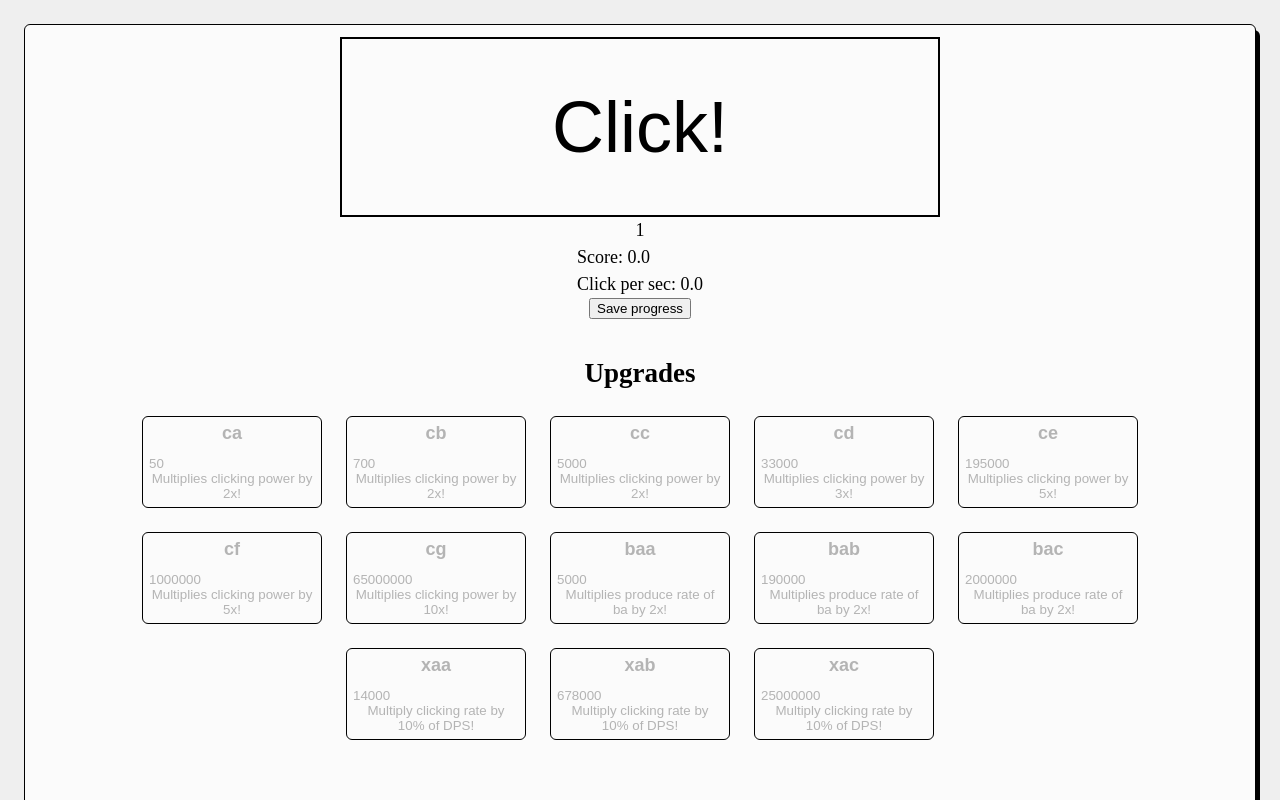
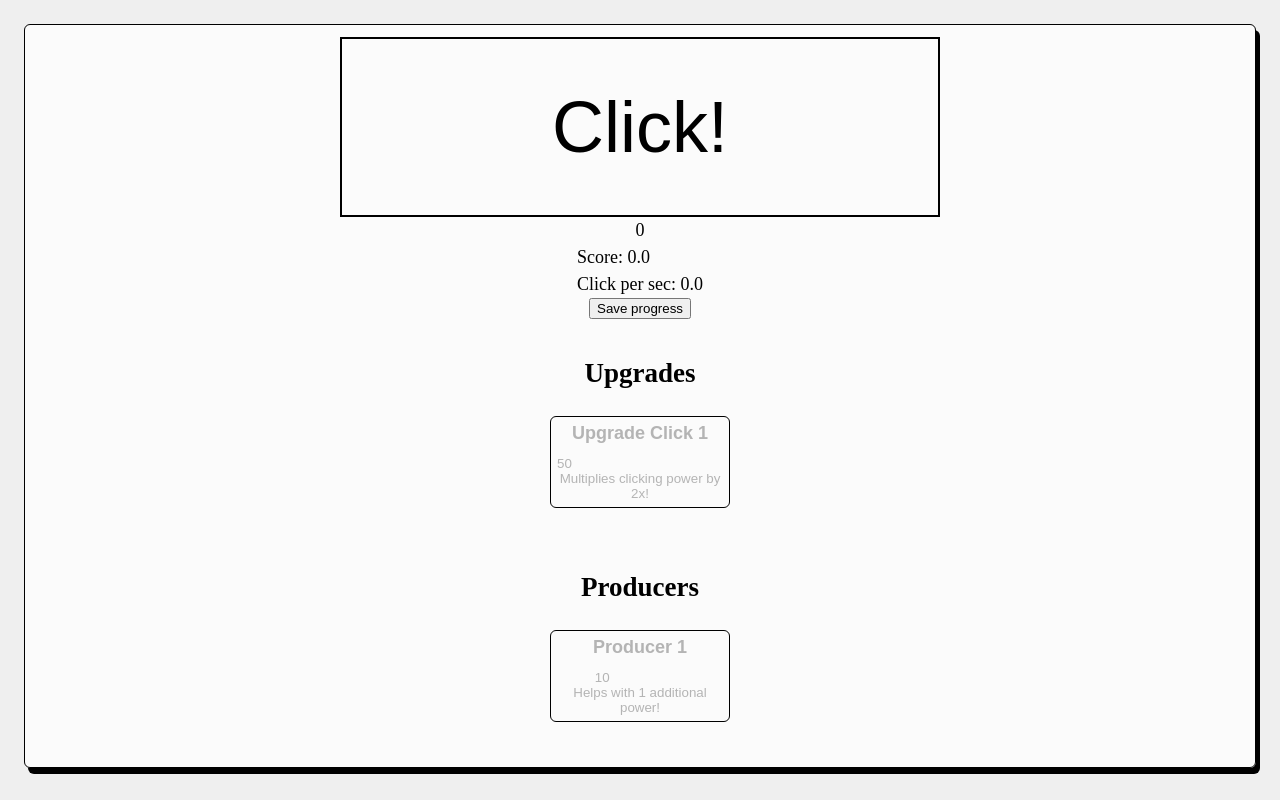
Before and after one commit to klajbard/clicker, a React (Vite) app: page / in a window 1280 px wide. Shown: the top 800 px of the page. Built offline with nearby package versions, Linux system fonts and the light colour scheme.

Commit message:
Fine-tune logic

```diff
--- a/src/App.tsx
+++ b/src/App.tsx
@@ -14,12 +14,37 @@ export default function App() {
   const config = useConfig();
   const state = useProgress();
 
+  const roundedSum = useMemo(
+    () =>
+      Math.round((state.count + state.sumPurchases + Number.EPSILON) * 1000) /
+      1000,
+    [state.count, state.sumPurchases]
+  );
+
   useWorker();
-  const availableUpgrades = useMemo(
-    () =>
-      config.upgrades.filter((upgrade) => !storeActions.hasUpgrade(upgrade.id)),
-    [state.upgrades]
-  );
+  const availableUpgrades = useMemo(() => {
+    let count = 0;
+    return config.upgrades
+      .sort((a, b) => a.price - b.price)
+      .filter(({ id, price }) => {
+        const isPurchased = storeActions.hasUpgrade(id);
+        const ableToBuy = roundedSum * 2 > price;
+        count += Number(!isPurchased);
+        return !isPurchased && (ableToBuy || count <= 1);
+      });
+  }, [roundedSum, state.sumPurchases]);
+
+  const availableProducers = useMemo(() => {
+    let count = 0;
+    return config.producers.filter(({ basePrice, id }) => {
+      const ableToBuy = roundedSum * 5 > basePrice;
+      const isPurchased = storeActions.hasProducer(id);
+      if (!isPurchased) {
+        count += 1;
+      }
+      return ableToBuy || count <= 1;
+    });
+  }, [roundedSum]);
 
   return (
     <>
@@ -39,7 +64,7 @@ export default function App() {
         <Styled.Column>
           <Styled.SectionTitle>Producers</Styled.SectionTitle>
           <Styled.UpgradesWrapper>
-            {config.producers.map((producer) => (
+            {availableProducers.map((producer) => (
               <ProducerItem key={producer.id} item={producer} />
             ))}
           </Styled.UpgradesWrapper>
--- a/src/components/Items/ProducerItem.tsx
+++ b/src/components/Items/ProducerItem.tsx
@@ -1,5 +1,6 @@
 import React, { useMemo } from "react";
 
+import { PRODUCER_POW } from "../../config";
 import { storeActions, useProgress } from "../../store/main";
 import { IProducerItem } from "../../types";
 
@@ -7,26 +8,29 @@ import * as Styled from "./styled";
 
 function ProducerItem({ item }: { item: IProducerItem }) {
   const state = useProgress();
-  const { basePrice, id, produce } = item;
+  const { basePrice, id, name, produce } = item;
   const producerFromState = state.producers.find(
-    (_producer) => _producer.id === item.id
+    (_producer) => _producer.id === id
   );
 
   const price = useMemo(
-    () => Math.floor(basePrice * Math.pow(1.17, producerFromState?.count || 0)),
+    () =>
+      Math.floor(
+        basePrice * Math.pow(PRODUCER_POW, producerFromState?.count || 0)
+      ),
     [producerFromState?.count]
   );
 
   const handleClick = () => {
     if (state.count >= price) {
-      storeActions.increaseProducer(item);
+      storeActions.increaseProducer(item, price);
       storeActions.addCount(-price);
     }
   };
 
   return (
     <Styled.Container onClick={handleClick} disabled={state.count < price}>
-      <Styled.Title>{id}</Styled.Title>
+      <Styled.Title>{name}</Styled.Title>
       <Styled.Price>{price}</Styled.Price>
       <Styled.Count>{producerFromState?.count}</Styled.Count>
       <Styled.Description>
--- a/src/components/Items/UpgradeItem.tsx
+++ b/src/components/Items/UpgradeItem.tsx
@@ -1,16 +1,20 @@
 import React, { useMemo } from "react";
 
+import config from "../../config";
 import { storeActions, useProgress } from "../../store/main";
 import { IUpgradeItem, UpgradeType } from "../../types";
 
 import * as Styled from "./styled";
 
-function UpgradeItem({ item }: { item: IUpgradeItem }) {
+function UpgradeItem({
+  item: { id, name, price, multiply, type, producerID },
+}: {
+  item: IUpgradeItem;
+}) {
   const state = useProgress();
-  const { id, price, multiply, type, producerID } = item;
   const handleClick = () => {
-    if (state.count > price) {
-      storeActions.addUpgrade(id);
+    if (state.count >= price) {
+      storeActions.addUpgrade(id, price);
       storeActions.addCount(-price);
     }
   };
@@ -21,13 +25,15 @@ function UpgradeItem({ item }: { item: IUpgradeItem }) {
     } else if (type === UpgradeType.ALL) {
       return `Multiply clicking rate by ${multiply * 100}% of DPS!`;
     } else if (type === UpgradeType.PRODUCER) {
-      return `Multiplies produce rate of ${producerID} by ${multiply}x!`;
+      return `Multiplies produce rate of "${
+        config.producers.find((producer) => producer.id === producerID)?.name
+      }" by ${multiply}x!`;
     }
   }, [type]);
 
   return (
     <Styled.Container onClick={handleClick} disabled={state.count < price}>
-      <Styled.Title>{id}</Styled.Title>
+      <Styled.Title>{name}</Styled.Title>
       <Styled.Price>{price}</Styled.Price>
       <Styled.Description>{description}</Styled.Description>
     </Styled.Container>
--- a/src/components/Trigger/Trigger.tsx
+++ b/src/components/Trigger/Trigger.tsx
@@ -18,11 +18,22 @@ const createHitElement = (
   positionX: number,
   positionY: number
 ) => {
+  const offsets = {
+    y: 10 * (Math.random() - 0.5 - 1),
+    x: 50 * (Math.random() - 0.5 - 0.2),
+    // y: 10 * ((0 - 0.5) - 1),
+    // x: 50 * ((0 - 0.5) - 0.3),
+    // yMax: 10 * ((1 - 0.5) - 1),
+    // xMax: 50 * ((1 - 0.5) - 0.3),
+  };
   const hitElement = document.createElement("div");
   hitElement.innerText = `+${hit}`;
   hitElement.style.position = "fixed";
-  hitElement.style.left = `${positionX}px`;
-  hitElement.style.top = `${positionY}px`;
+  hitElement.style.left = `${positionX + offsets.x}px`;
+  hitElement.style.top = `${positionY + offsets.y}px`;
+  // hitElement.style.height = `${offsets.yMax - offsets.y}px`;
+  // hitElement.style.width = `${offsets.xMax - offsets.x}px`;
+  hitElement.style.background = "red";
   hitElement.style.pointerEvents = "none";
   hitElement.style.transition = "all 2s ease-out";
 
@@ -40,7 +51,6 @@ const Trigger = () => {
       event.clientY
     );
     document.body.appendChild(hitElement);
-    console.log("DMG", state.clickDps);
 
     const removeTimeout = window.setTimeout(() => {
       hitElement.remove();
--- a/src/config.ts
+++ b/src/config.ts
@@ -1,51 +1,139 @@
 import { IConfig, ProducerID, UpgradeType } from "./types";
+
+export const PRODUCER_POW = 1.17;
 
 // Test config to initially cover different cases
 // Global config to hold values for available upgrades, etc.
 const config: IConfig = {
   upgrades: [
     // Upgrades multiplying click power
-    { id: "ca", multiply: 2, type: UpgradeType.CLICK, price: 50 },
-    { id: "cb", multiply: 2, type: UpgradeType.CLICK, price: 700 },
-    { id: "cc", multiply: 2, type: UpgradeType.CLICK, price: 5000 },
-    { id: "cd", multiply: 3, type: UpgradeType.CLICK, price: 33000 },
-    { id: "ce", multiply: 5, type: UpgradeType.CLICK, price: 195000 },
-    { id: "cf", multiply: 5, type: UpgradeType.CLICK, price: 1000000 },
-    { id: "cg", multiply: 10, type: UpgradeType.CLICK, price: 65000000 },
+    {
+      id: "upgrdclck1",
+      name: "Upgrade Click 1",
+      multiply: 2,
+      type: UpgradeType.CLICK,
+      price: 50,
+    },
+    {
+      id: "upgrdclck2",
+      name: "Upgrade Click 2",
+      multiply: 2,
+      type: UpgradeType.CLICK,
+      price: 700,
+    },
+    {
+      id: "upgrdclck3",
+      name: "Upgrade Click 3",
+      multiply: 2,
+      type: UpgradeType.CLICK,
+      price: 5000,
+    },
+    {
+      id: "upgrdclck4",
+      name: "Upgrade Click 4",
+      multiply: 2.5,
+      type: UpgradeType.CLICK,
+      price: 33000,
+    },
+    {
+      id: "upgrdclck5",
+      name: "Upgrade Click 5",
+      multiply: 3,
+      type: UpgradeType.CLICK,
+      price: 195000,
+    },
+    {
+      id: "upgrdclck6",
+      name: "Upgrade Click 6",
+      multiply: 3,
+      type: UpgradeType.CLICK,
+      price: 1000000,
+    },
+    {
+      id: "upgrdclck7",
+      name: "Upgrade Click 7",
+      multiply: 5,
+      type: UpgradeType.CLICK,
+      price: 65000000,
+    },
     // Upgrades multiplying specific producer power
     {
-      id: "baa",
+      id: "upgrdprd1",
+      name: "Upgrade Producer 1",
       multiply: 2,
       type: UpgradeType.PRODUCER,
       price: 5000,
-      producerID: ProducerID.ba,
+      producerID: ProducerID.prdcr1,
     },
     {
-      id: "bab",
+      id: "upgrdprd2",
+      name: "Upgrade Producer 2",
       multiply: 2,
       type: UpgradeType.PRODUCER,
       price: 190000,
-      producerID: ProducerID.ba,
+      producerID: ProducerID.prdcr2,
     },
     {
-      id: "bac",
+      id: "upgrdprd3",
+      name: "Upgrade Producer 3",
       multiply: 2,
       type: UpgradeType.PRODUCER,
       price: 2000000,
-      producerID: ProducerID.ba,
+      producerID: ProducerID.prdcr3,
+    },
+    {
+      id: "upgrdprd4",
+      name: "Upgrade Producer 4",
+      multiply: 2,
+      type: UpgradeType.PRODUCER,
+      price: 10000000,
+      producerID: ProducerID.prdcr4,
     },
     // Upgrades multiplying both click power and produce power
-    { id: "xaa", multiply: 0.1, type: UpgradeType.ALL, price: 14000 },
-    { id: "xab", multiply: 0.1, type: UpgradeType.ALL, price: 678000 },
-    { id: "xac", multiply: 0.1, type: UpgradeType.ALL, price: 25000000 },
+    {
+      id: "upgrdall1",
+      name: "Upgrade All 1",
+      multiply: 0.1,
+      type: UpgradeType.ALL,
+      price: 14000,
+    },
+    {
+      id: "upgrdall2",
+      name: "Upgrade All 2",
+      multiply: 0.1,
+      type: UpgradeType.ALL,
+      price: 678000,
+    },
+    {
+      id: "upgrdall3",
+      name: "Upgrade All 3",
+      multiply: 0.1,
+      type: UpgradeType.ALL,
+      price: 25000000,
+    },
   ],
   // Producers generating points over time
   producers: [
-    { id: "ba", produce: 1, basePrice: 10 },
-    { id: "bb", produce: 10, basePrice: 140 },
-    { id: "bc", produce: 80, basePrice: 20000 },
-    { id: "bd", produce: 500, basePrice: 350000 },
-    { id: "be", produce: 2750, basePrice: 5000000 },
+    { id: ProducerID.prdcr1, name: "Producer 1", produce: 1, basePrice: 10 },
+    { id: ProducerID.prdcr2, name: "Producer 2", produce: 10, basePrice: 140 },
+    {
+      id: ProducerID.prdcr3,
+      name: "Producer 3",
+      produce: 80,
+      basePrice: 20000,
+    },
+    {
+      id: ProducerID.prdcr4,
+      name: "Producer 4",
+      produce: 500,
+      basePrice: 350000,
+    },
+    {
+      id: ProducerID.prdcr5,
+      name: "Producer 5",
+      produce: 2750,
+      basePrice: 5000000,
+    },
   ],
 };
 
--- a/src/hooks/useWorker.ts
+++ b/src/hooks/useWorker.ts
@@ -58,7 +58,7 @@ const useWorker = () => {
     interval.current = createSetInterval();
     if (window.Worker) {
       // Creates the web worker which will operate only when tab is out of focus.
-      worker = new Worker(new URL("./worker.js", import.meta.url));
+      worker = new Worker(new URL("../worker.js", import.meta.url));
       window.addEventListener("blur", handleWindowBlur);
       window.addEventListener("focus", handleWindowFocus);
       worker.onmessage = ({ data }: TWorkerMessage) => {
--- a/src/store/main.ts
+++ b/src/store/main.ts
@@ -1,6 +1,6 @@
 import { proxy, useSnapshot } from "valtio";
 
-import config from "../config";
+import config, { PRODUCER_POW } from "../config";
 import { IProducerItem, UpgradeType } from "../types";
 
 import { IStore, IStoreRead } from "./types";
@@ -10,6 +10,7 @@ const state = proxy<IStore>({
   clickDps: 1,
   producerDps: 0,
   producers: [],
+  sumPurchases: 0,
   upgrades: [],
 });
 
@@ -18,8 +19,6 @@ const roundToOneDecimal = (num: number) =>
 
 // Core logic behind calculating the various dps for both clicking and producers
 const calculateDps = () => {
-  let damageFromProducers = 0;
-
   // Reset dps values
   state.clickDps = 1;
   state.producerDps = 0;
@@ -47,27 +46,36 @@ const calculateDps = () => {
     }
   });
 
-  // Calculate summarized DPS
-  state.producers.forEach((producer) => {
-    state.producerDps += producer.dps * producer.count;
-  });
+  let allMultiplier = 0;
+  let clickMultiplier = 0;
+  const damageFromProducers = 0;
 
   // Calculate click DPS
   state.upgrades.forEach((upgrade) => {
     const matchedUpgrade = config.upgrades.find(({ id }) => upgrade === id);
     switch (matchedUpgrade?.type) {
       case UpgradeType.CLICK:
-        state.clickDps = state.clickDps * (matchedUpgrade?.multiply || 1);
+        clickMultiplier += matchedUpgrade.multiply;
         break;
       case UpgradeType.ALL:
-        damageFromProducers += Math.round(
-          state.producerDps * matchedUpgrade.multiply
-        );
+        allMultiplier += matchedUpgrade.multiply;
         break;
     }
   });
 
-  state.clickDps = state.clickDps + damageFromProducers;
+  state.clickDps =
+    Math.round(
+      ((state.clickDps + damageFromProducers) *
+        clickMultiplier *
+        (1 + allMultiplier) +
+        Number.EPSILON) *
+        100
+    ) / 100;
+
+  // Calculate summarized DPS
+  state.producers.forEach((producer) => {
+    state.producerDps += producer.dps * producer.count * (1 + allMultiplier);
+  });
 };
 
 export const storeActions = {
@@ -75,9 +83,24 @@ export const storeActions = {
     const localState = localStorage.getItem("clicker.state");
     if (localState) {
       const localStateObj = JSON.parse(localState) as IStoreRead;
+      let sumPurchases = 0;
       state.count = localStateObj.count;
       state.producers = localStateObj.producers;
       state.upgrades = localStateObj.upgrades;
+      // Sum of geometric series
+      // https://en.wikipedia.org/wiki/Geometric_series
+      localStateObj.producers.forEach((producer) => {
+        sumPurchases +=
+          (1 - Math.pow(PRODUCER_POW, producer.count)) / (1 - PRODUCER_POW);
+      });
+
+      localStateObj.upgrades.forEach((upgrade) => {
+        sumPurchases +=
+          config.upgrades.find((configUpgrade) => configUpgrade.id === upgrade)
+            ?.price || 0;
+      });
+
+      state.sumPurchases = Math.floor(sumPurchases);
     }
     calculateDps();
   },
@@ -106,16 +129,20 @@ export const storeActions = {
   increaseDPS(dps: number) {
     state.producerDps += dps;
   },
-  addUpgrade(upgrade: string) {
+  addUpgrade(upgrade: string, price: number) {
     if (state.upgrades.indexOf(upgrade) === -1) {
       state.upgrades.push(upgrade);
+      state.sumPurchases += price;
     }
     calculateDps();
   },
   hasUpgrade(id: string) {
     return state.upgrades.indexOf(id) !== -1;
   },
-  increaseProducer(producer: IProducerItem) {
+  hasProducer(id: string) {
+    return state.producers.find((producer) => producer.id === id);
+  },
+  increaseProducer(producer: IProducerItem, price: number) {
     const matchedProducer = state.producers.find(
       (_producer) => _producer.id === producer.id
     );
@@ -128,6 +155,7 @@ export const storeActions = {
         dps: producer.produce,
       });
     }
+    state.sumPurchases += price;
     calculateDps();
   },
 };
--- a/src/store/types.ts
+++ b/src/store/types.ts
@@ -9,6 +9,7 @@ export interface IStore {
   clickDps: number;
   producerDps: number;
   producers: TStoreProducer[];
+  sumPurchases: number;
   upgrades: string[];
 }
 
--- a/src/types.ts
+++ b/src/types.ts
@@ -6,15 +6,16 @@ export enum UpgradeType {
 
 export enum ProducerID {
   all = "all",
-  ba = "ba",
-  bb = "bb",
-  bc = "bc",
-  bd = "bd",
-  be = "be",
+  prdcr1 = "prdcr1",
+  prdcr2 = "prdcr2",
+  prdcr3 = "prdcr3",
+  prdcr4 = "prdcr4",
+  prdcr5 = "prdcr5",
 }
 
 export interface IUpgradeItem {
   id: string;
+  name: string;
   price: number;
   multiply: number;
   type: UpgradeType;
@@ -23,6 +24,7 @@ export interface IUpgradeItem {
 
 export interface IProducerItem {
   id: string;
+  name: string;
   basePrice: number;
   produce: number;
 }
```
